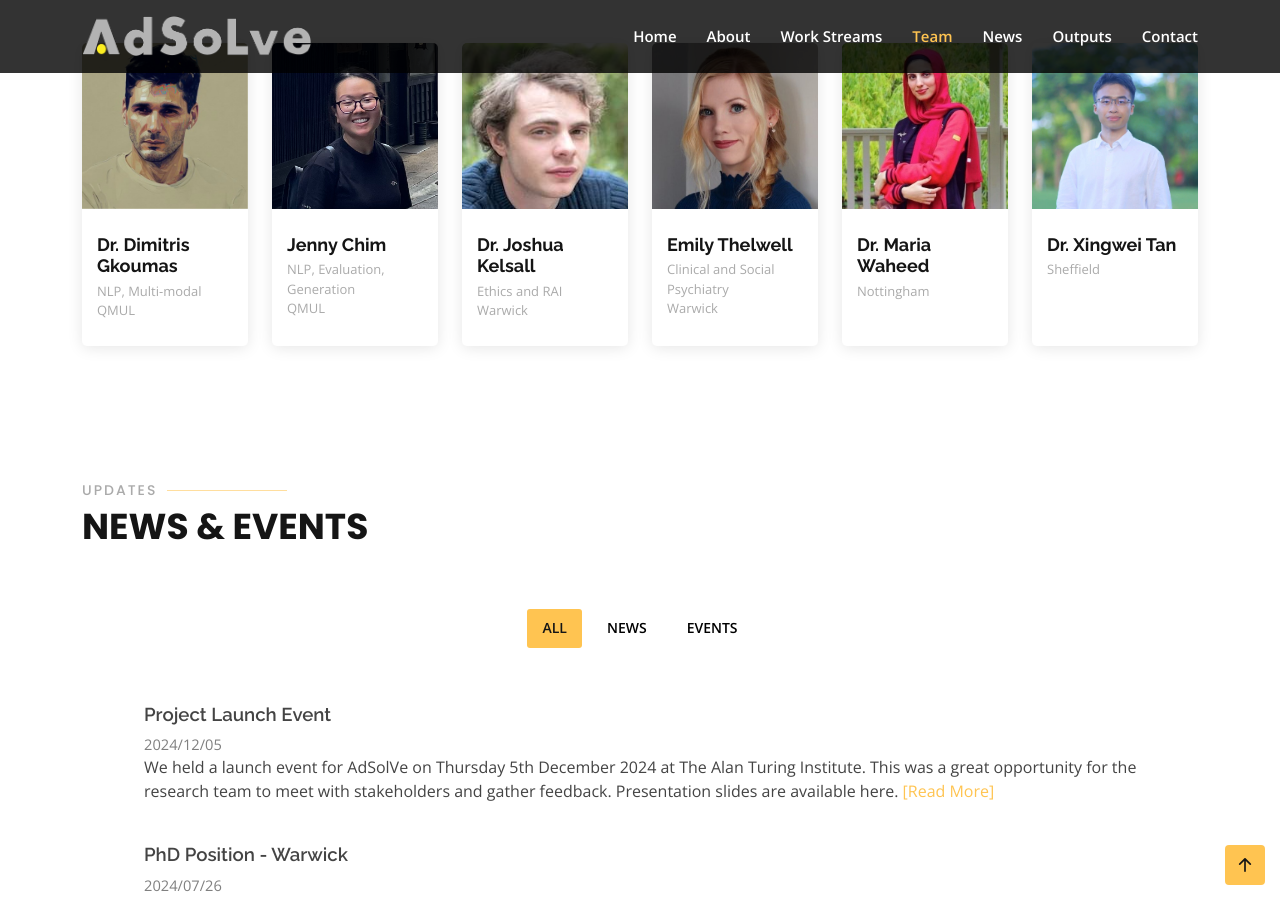
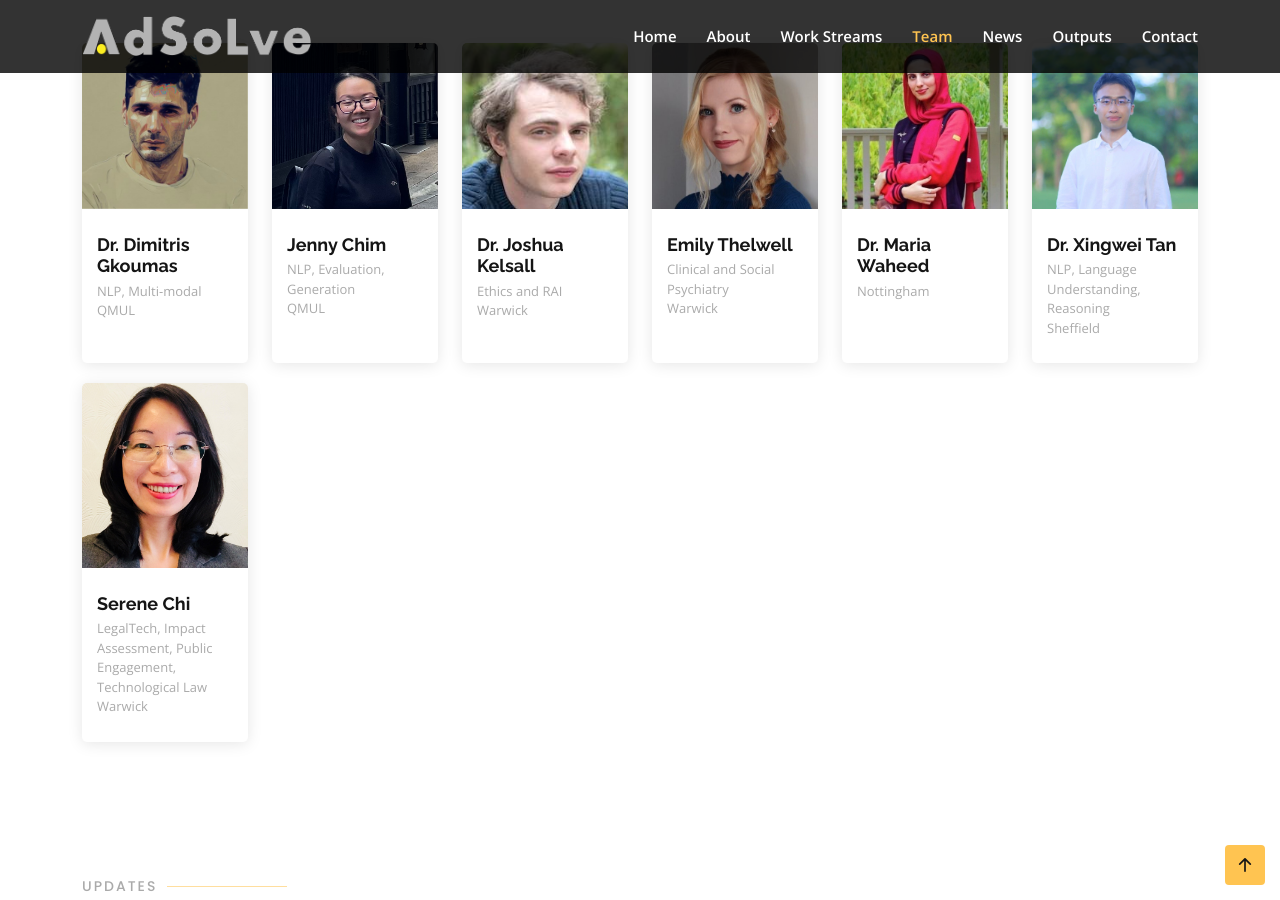
Before and after one commit to adsolve/adsolve.github.io, a Jekyll site: the page built from index.md, in a window 1280 px wide and 900 px high, scrolled down 4755 px. Built offline with Jekyll 4.4.1, drawn with Linux system fonts in a browser that asks for light colours.

Commit message:
Team section update - Chi, Tan

```diff
--- a/_data/people.yml
+++ b/_data/people.yml
@@ -130,9 +130,16 @@ research_staff:
   - name: "Dr. Xingwei Tan"
     image_filename: "tan.jpeg"
     institution: "Sheffield"
-    desc: ""
+    desc: "NLP, Language Understanding, Reasoning"
     homepage: "https://xingwei-tan.github.io"
     scholar: "https://scholar.google.com/citations?user=GAUKDsYAAAAJ&hl=en"
+
+  - name: "Serene Chi"
+    image_filename: "chi.jpg"
+    institution: "Warwick"
+    desc: "LegalTech, Impact Assessment, Public Engagement, Technological Law"
+    homepage: "https://warwick.ac.uk/fac/soc/pais/people/chi/"
+    scholar: ""
 
 
 institutions:
```
Also changed, not shown: assets/img/team/chi.jpg (added).
